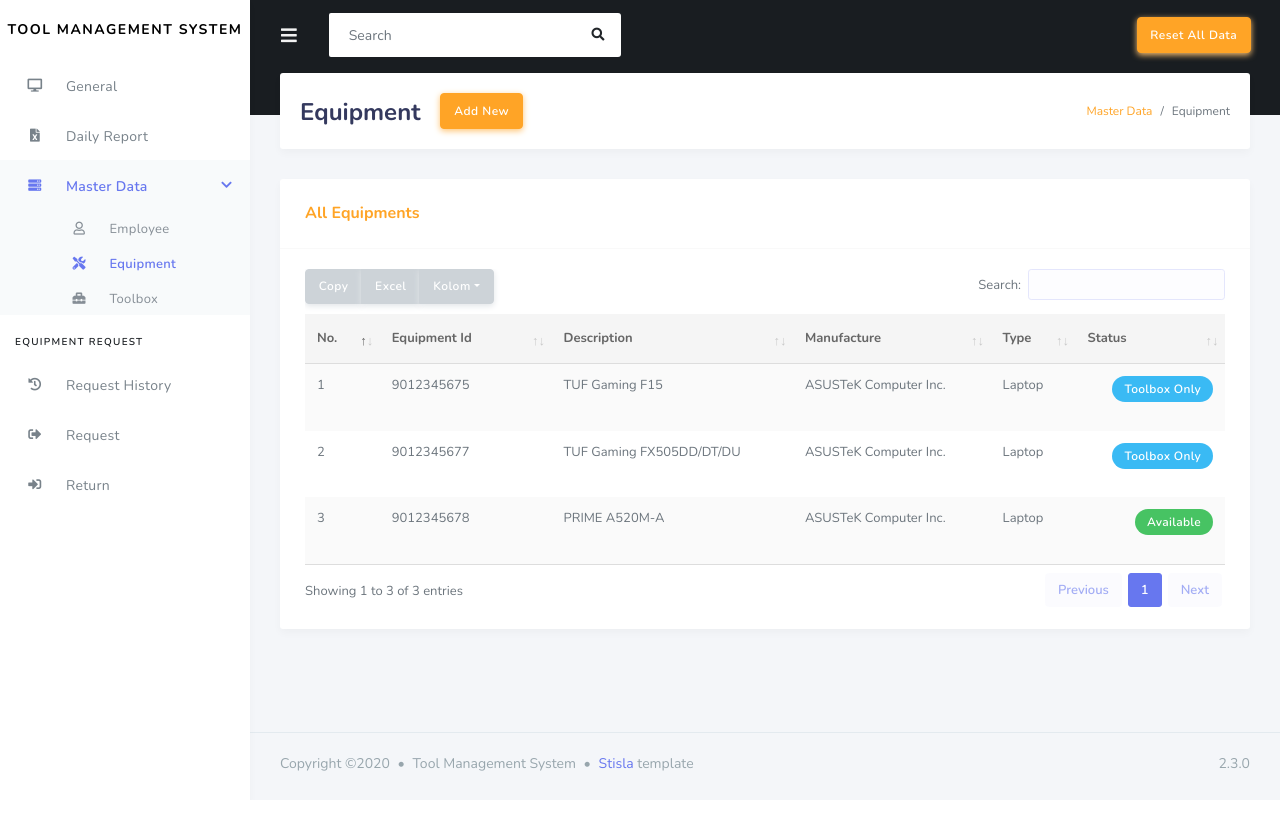
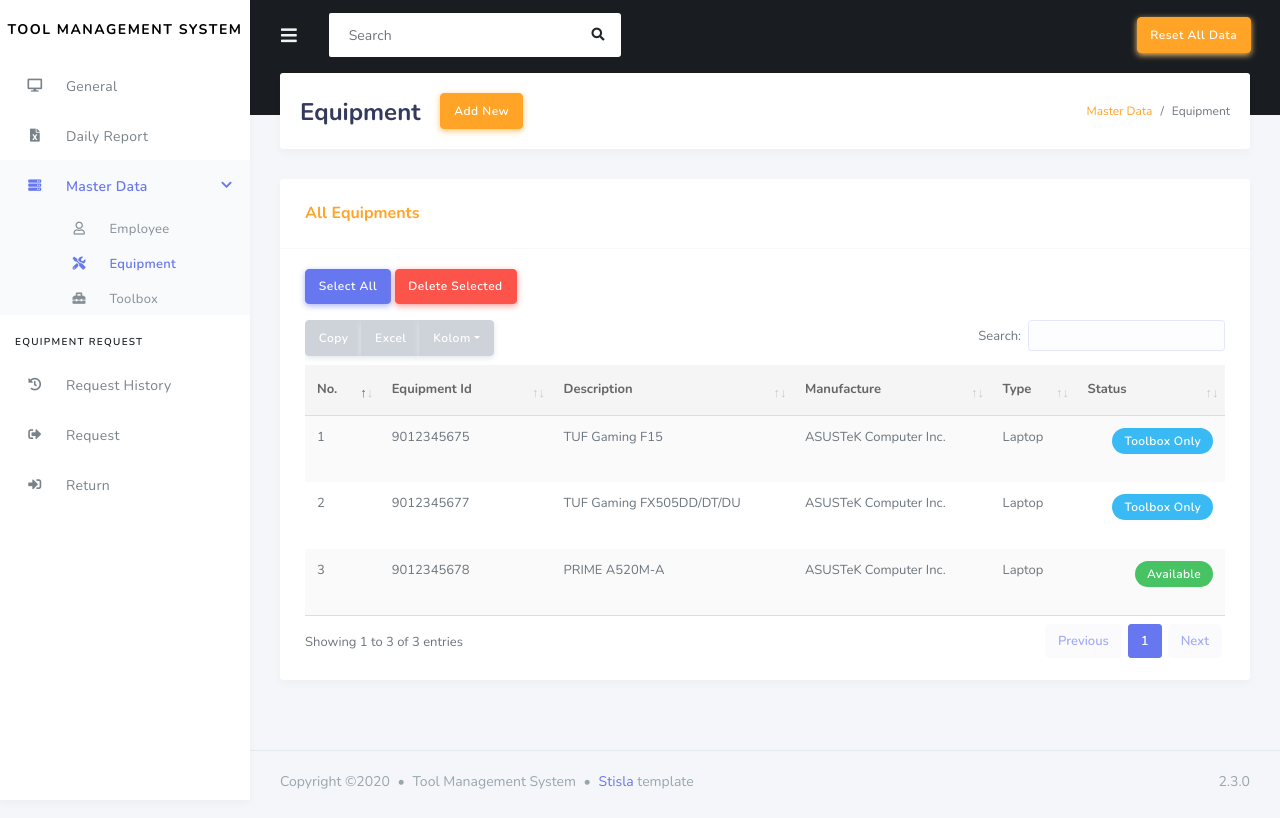
Before and after one commit to iqbaleff214/k3tab-tool-management-system, a CodeIgniter app: page /archived/index.php/equipment/index in a window 1280 px wide. Run offline with CodeIgniter, Linux system fonts and the light colour scheme; data comes from the database, SQL or seed files in the repository; some libraries are stand-ins or nearby versions.

Commit message:
Equipment delete multiple selected row

```diff
--- a/application/controllers/Equipment.php
+++ b/application/controllers/Equipment.php
@@ -11,16 +11,20 @@ class Equipment extends CI_Controller
 
     public function index()
     {
-        $cari = $this->input->post('cari');
+        if ( !empty($_SERVER['HTTP_X_REQUESTED_WITH']) && strtolower($_SERVER['HTTP_X_REQUESTED_WITH']) == 'xmlhttprequest' )
+        {
+            $ids = $this->input->post('ids');
+            $result = true;
+            foreach ($ids as $id) $result = $result AND $this->equipment->delete($id);
+            echo $result;
+            return $result;
+        }
+
         $data['title'] = "Equipment";
         $data['sidebar'] = "Equipment";
 
-        if ($cari) {
-            $data['equipments'] = $this->equipment->getWhere($cari);
-            $data['keyword'] = $cari;
-        } else {
-            $data['equipments'] = $this->equipment->getAll();
-        }
+        $data['equipments'] = $this->equipment->getAll();
+
         $this->load->view('layout/header', $data);
         $this->load->view('layout/navbar');
         $this->load->view('layout/sidebar');
--- a/application/views/equipment/index.php
+++ b/application/views/equipment/index.php
@@ -26,8 +26,13 @@
                         </div>
                         <div class="card-body">
 
+                            <button class="btn btn-primary" id="select-all">Select All</button>
+                            <button class="btn btn-danger" id="delete-all">Delete Selected</button>
+
+                            <div class="clearfix mb-3"></div>
+
                             <div class="table-responsive">
-                                <table class="table table-striped" id="table4">
+                                <table class="table table-striped" id="table1">
                                     <thead>
                                         <tr>
                                             <th>No.</th>
@@ -42,7 +47,7 @@
                                     <tbody>
                                         <?php $no=1; ?>
                                         <?php foreach ($equipments as $equipment) : ?>
-                                            <tr>
+                                            <tr data-id="<?= $equipment['id'] ?>">
                                                 <td><?= $no++; ?></td>
                                                 <td><?php echo $equipment['id']; ?>
                                                     <div class="table-links notexport">
```
